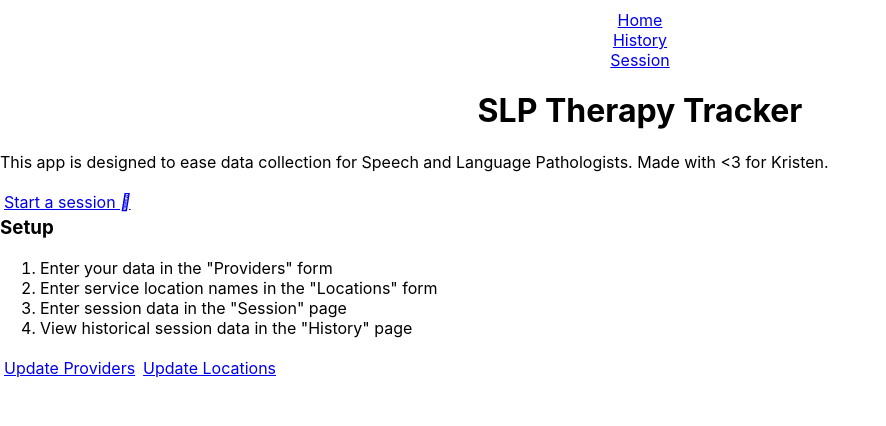
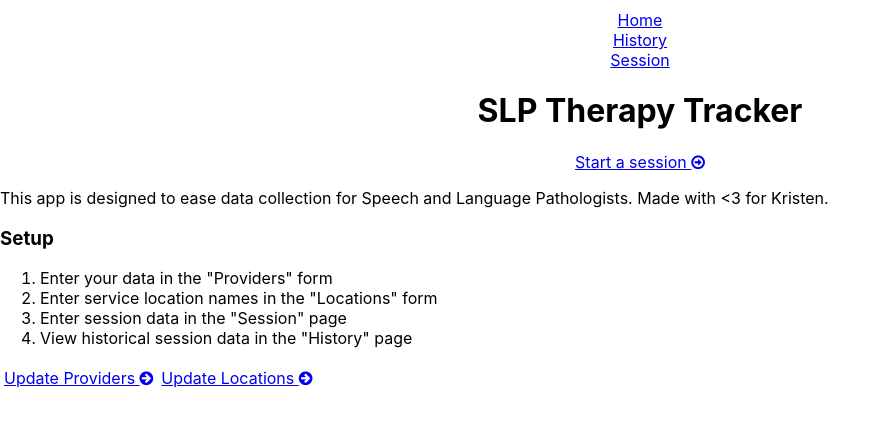
Before and after one commit to kkredit/slp-therapy-tracker, a React (Create React App) app: page / in a window 1280 px wide. Shown: the top 426 px of the page, without its empty margins (0-886 px from the left). Built offline with nearby package versions, Linux system fonts and the light colour scheme; the HTML template or start-up script is replaced by a standard one.

Commit message:
Improve Home formatting

```diff
--- a/src/Home.css
+++ b/src/Home.css
@@ -7,6 +7,11 @@ p, ol {
   text-align: left;
 }
 
+#mainButton {
+  clear: both;
+  margin: 30px;
+}
+
 .navButton {
   float: left;
   clear: right;
--- a/src/Home.js
+++ b/src/Home.js
@@ -9,12 +9,14 @@ class Home extends React.Component {
       <React.Fragment>
         <h1>SLP Therapy Tracker</h1>
 
+        <Button id="mainButton" variant="primary" size="lg" href="#">
+          Start a session <i className="fa fa-arrow-circle-o-right"/>
+        </Button>
+
         <p>
           This app is designed to ease data collection for Speech and Language Pathologists. Made
           with &lt;3 for Kristen.
         </p>
-
-        <Button className="navButton" href="#">Start a session <i className="fas fa-angle-right"/></Button>
 
         <h3>Setup</h3>
         <ol>
@@ -24,8 +26,12 @@ class Home extends React.Component {
           <li>View historical session data in the "History" page</li>
         </ol>
 
-        <Button className="navButton" variant="outline-primary" href="#">Update Providers</Button>
-        <Button className="navButton" variant="outline-primary" href="#">Update Locations</Button>
+        <Button className="navButton" variant="outline-primary" href="#">
+          Update Providers <i className="fa fa-arrow-circle-right"/>
+        </Button>
+        <Button className="navButton" variant="outline-primary" href="#">
+          Update Locations <i className="fa fa-arrow-circle-right"/>
+        </Button>
       </React.Fragment>
     );
   }
```
